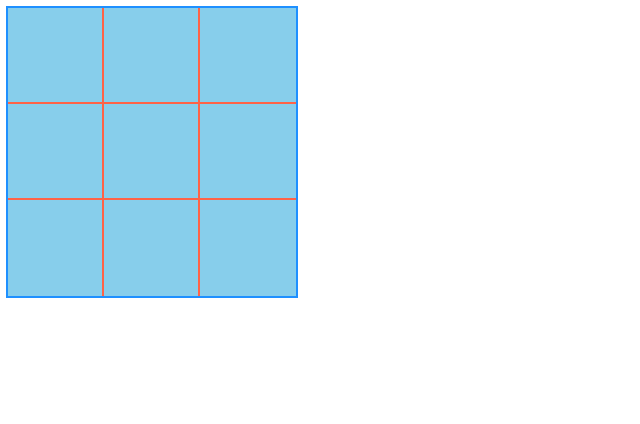
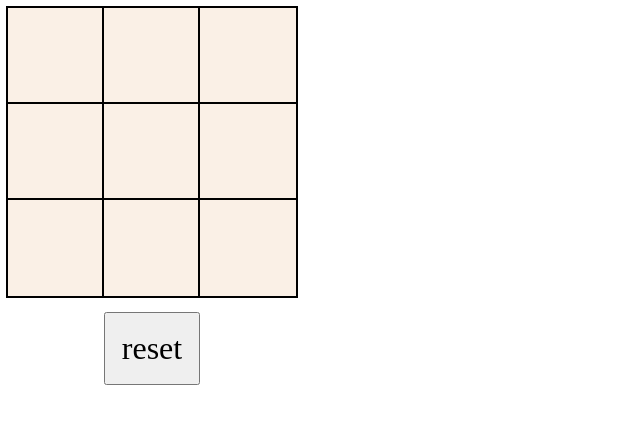
Before and after one commit to d-atienza/react-tic-tac-toe, a React (Vite) app: page / in a window 1280 px wide. Shown: the top 424 px of the page, without its empty margins (0-640 px from the left). Built offline with nearby package versions, Linux system fonts and the light colour scheme.

Commit message:
reset button functional and unable to click on cell div if it is not null

```diff
--- a/src/App.jsx
+++ b/src/App.jsx
@@ -78,14 +78,30 @@ function App() {
   }
 
   function handleClickCell(index) {
-    console.log("cell index ", index);
+    const copyOfBoardState = [...boardState];
 
-    const copyOfBoardState = [...boardState];
-    copyOfBoardState[index] = whoseTurnIsIt();
-    setBoardState(copyOfBoardState);
+    if (copyOfBoardState[index] == null) {
+      copyOfBoardState[index] = whoseTurnIsIt();
+      setBoardState(copyOfBoardState);
+    } else {
+      console.log(index, " is not null");
+      return boardState;
+    }
   }
 
-  return <div className="gameGrid">{createGridCellDivs(boardState)}</div>;
+  function resetBoardState() {
+    console.log("this is a reset button");
+    setBoardState(initialBoardState);
+  }
+
+  return (
+    <div className="gameContainer">
+      <div className="gameGrid">{createGridCellDivs(boardState)} </div>
+      <div className="resetButton">
+        <button onClick={resetBoardState}>reset</button>
+      </div>
+    </div>
+  );
 }
 
 export default App;
--- a/src/index.css
+++ b/src/index.css
@@ -1,8 +1,10 @@
 
+.gameContainer {
+  width: fit-content;
+}
 
 .gameGrid {
-  background: orange;
-  outline: 2px solid dodgerblue;
+  outline: 2px solid black;
   display: grid;
   width: fit-content;
   place-items: center;
@@ -10,8 +12,8 @@
   grid-template-rows: 1fr 1fr 1fr;
 }
 .cell {
-  background-color: skyblue;
-  outline: 2px solid tomato;
+  background-color: linen;
+  outline: 2px solid black;
   font-size: 3rem;
   overflow: clip;
   width: 6rem;
@@ -26,3 +28,9 @@ button {
   padding: 1rem;
   margin-top: 1rem;
 }
+
+.resetButton {
+  display: flex;
+  justify-content: center;
+  align-items: center;
+}
```
